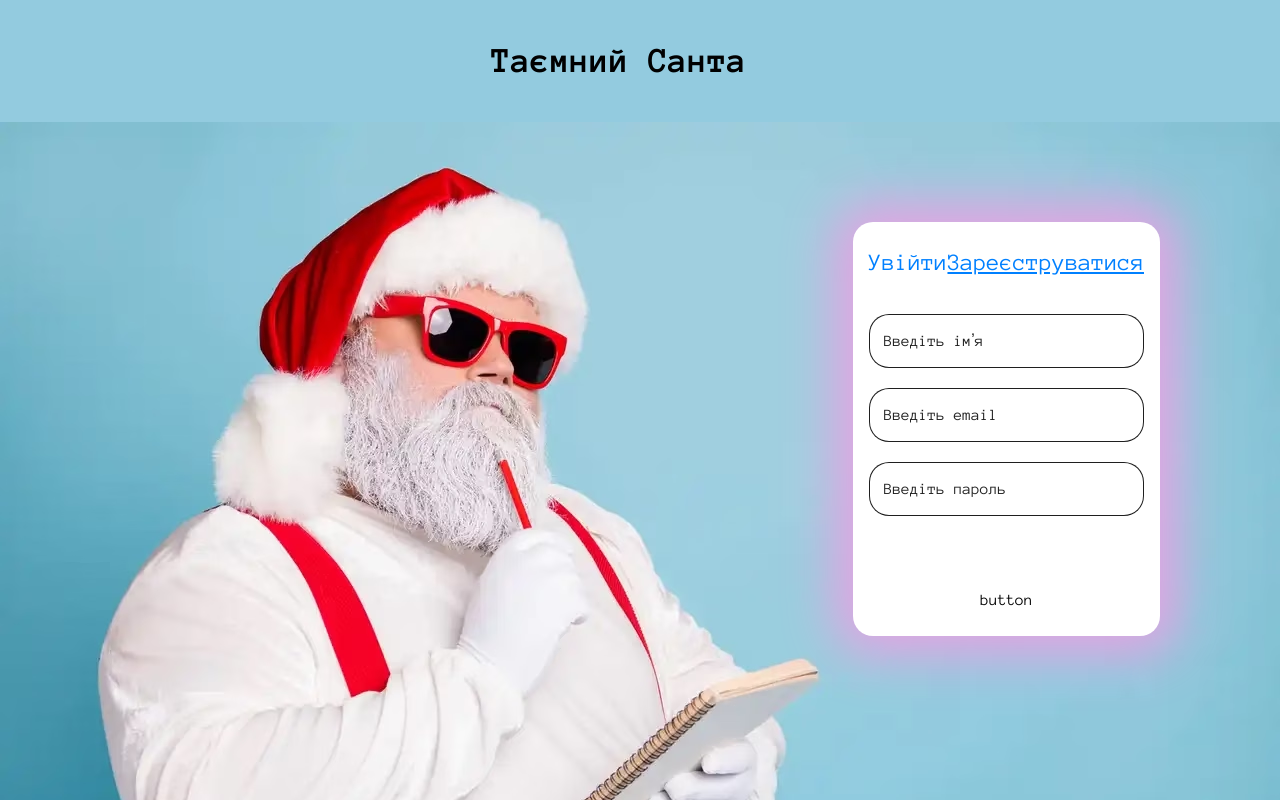
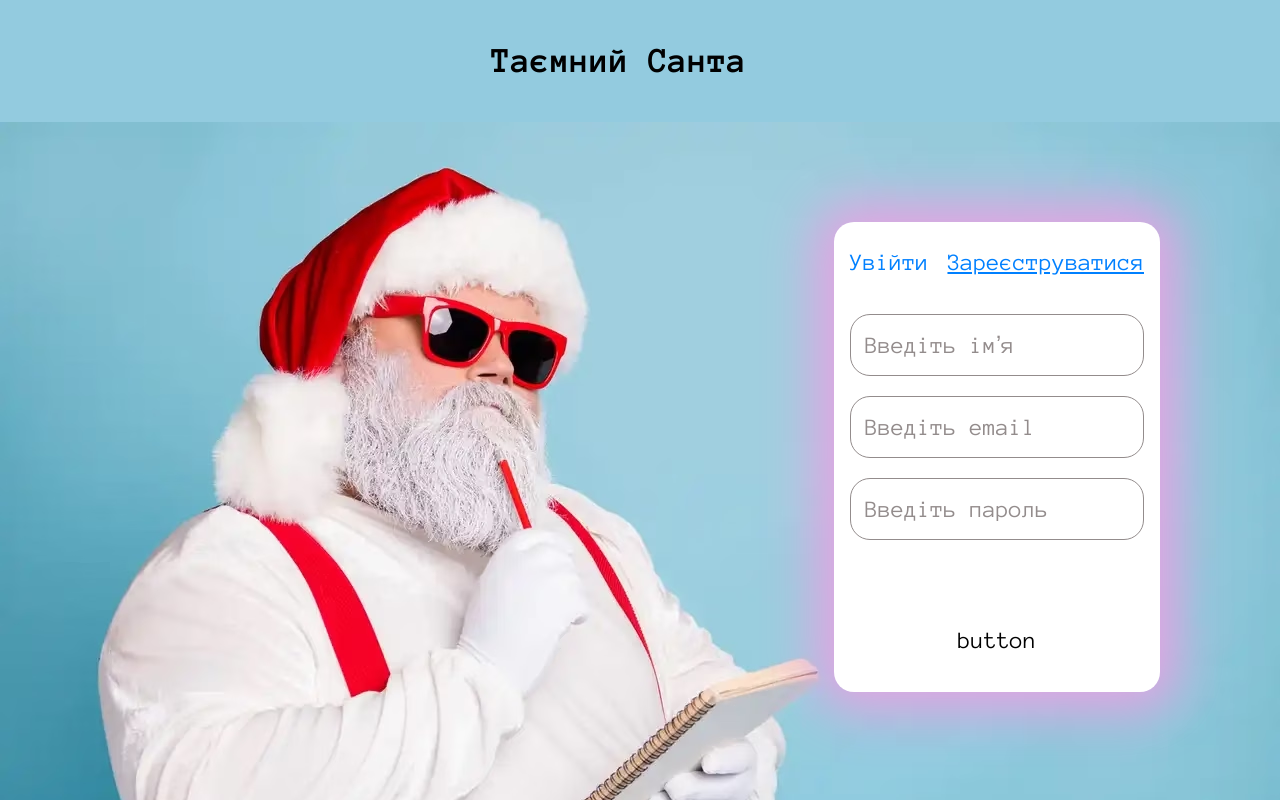
Before and after one commit to Subx1s0o/secret-santa-fe, a Next.js app: page /sign-up in a window 1280 px wide. Built offline with nearby package versions, Linux system fonts and the light colour scheme.

Commit message:
feat: add custom button,input

```diff
--- a/src/components/forms/Input.tsx
+++ b/src/components/forms/Input.tsx
@@ -25,12 +25,13 @@ export default function Input({
         <input
           {...control.register(name)}
           {...inputProps}
-          className='w-full rounded-[20px] border border-grey p-[14px] placeholder:text-grey'
+          className='w-full rounded-[20px] border border-grey p-[14px] text-lg outline-none
+            transition-colors placeholder:text-grey focus-visible:border-blue'
         />
       </div>
       {errors[name] && (
-        <div className='ml-3 mt-1'>
-          <p className='text-lg text-red'>{errors[name].message?.toString()}</p>
+        <div className='ml-[14px] mt-1'>
+          <p className='text-md text-red'>{errors[name].message?.toString()}</p>
         </div>
       )}
     </div>
--- a/src/components/ui/Button.tsx
+++ b/src/components/ui/Button.tsx
@@ -1,9 +1,27 @@
 import React, { ReactNode } from 'react'
+import cn from '@/lib/cn'
 
 type ButtonProps = {
   children: ReactNode
+  className?: string
+  type?: 'button' | 'submit'
+  variant: 'filled' | 'bordered'
 }
 
-export default function Button({ children }: ButtonProps) {
-  return <button>{children}</button>
+export default function Button({
+  children,
+  type,
+  variant,
+  className
+}: ButtonProps) {
+  return (
+    <button
+      type={type || 'button'}
+      className={cn(`block rounded-[20px] px-6 py-3 text-lg ${className}`, {
+        'bg-blue-gradient text-white': variant === 'filled',
+        'border border-blue text-blue': variant === 'bordered'
+      })}>
+      {children}
+    </button>
+  )
 }
--- a/tailwind.config.ts
+++ b/tailwind.config.ts
@@ -14,7 +14,7 @@ export default {
        blue: "#0080FF",
        turquoise: "#93CBDF",
        red: "#FF0055",
-       grey: "rgba(0, 0, 0, 0.88)"
+       grey: "#938C8C"
       },
       spaces: {
         9: "36px"
@@ -31,6 +31,7 @@ export default {
       },
       backgroundImage: {
         santa: "url('/santa.avif')",
+        "blue-gradient": "linear-gradient(90deg, #0080FF 0%, #66B3FF 100%)"
       },
     },
   },
```
